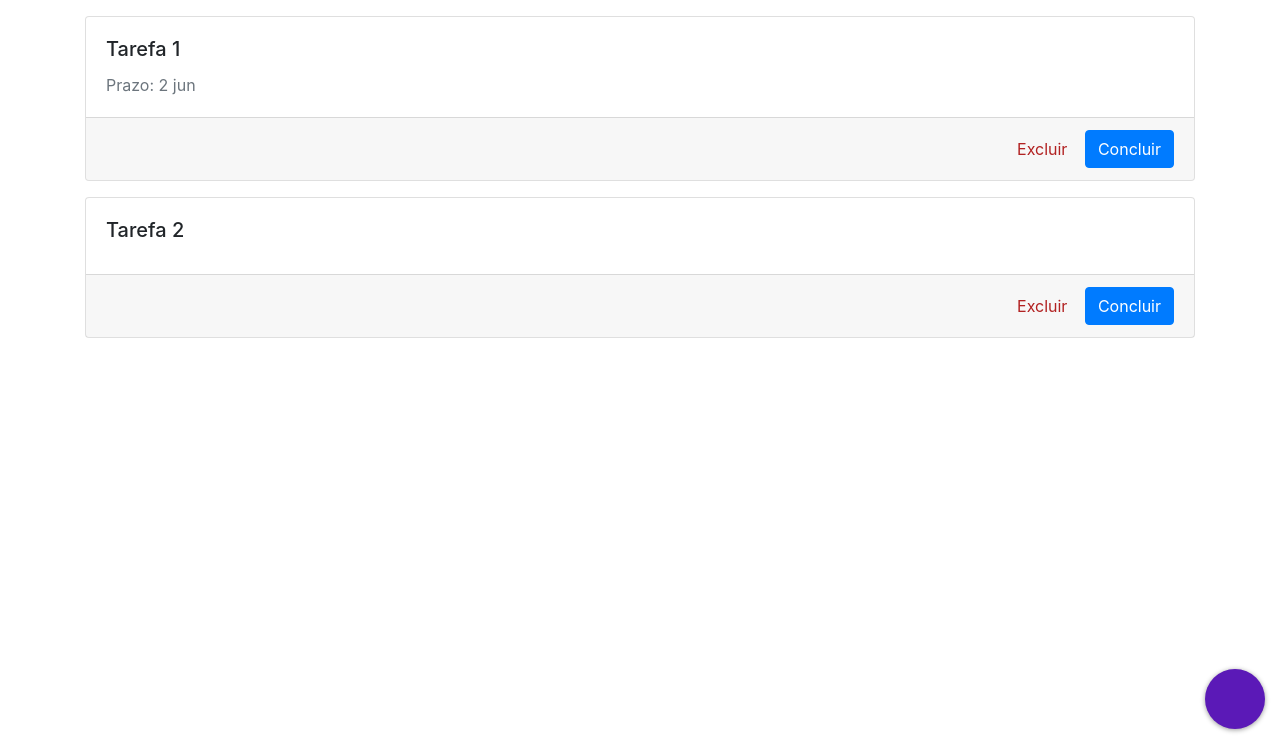
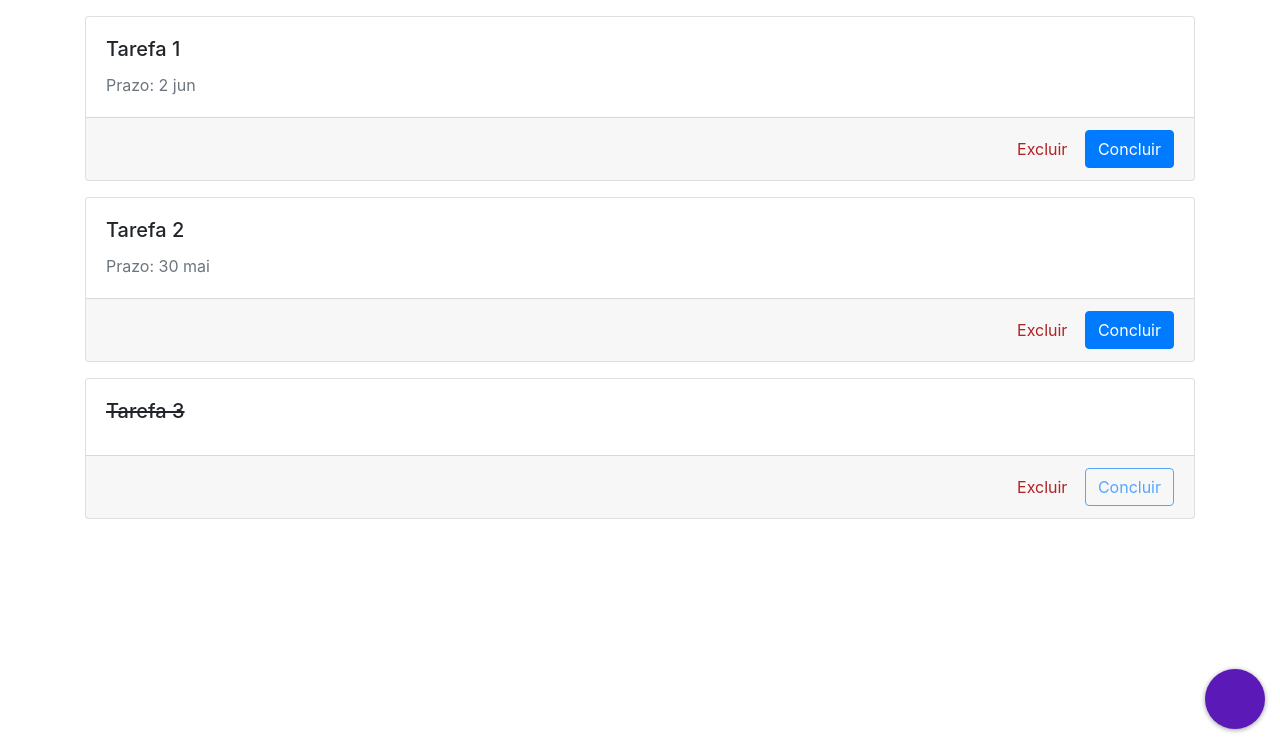
Before and after one commit to paduathiago/tarefasapp, a PHP site: page / in a window 1280 px wide. Shown: the part 56-800 px from the top of the page. Run offline with PHP 8.4, Linux system fonts and the light colour scheme; some libraries are stand-ins or nearby versions.

Commit message:
exemplo de tarefa concluida - estilização

```diff
--- a/index.php
+++ b/index.php
@@ -50,6 +50,33 @@
 		<div class="card mb-3">
 			<div class="card-body">
 				<h5 class="card-title">Tarefa 2</h5>
+				<p class="card-text text-muted">Prazo: 30 mai</p>
+			</div>
+			<div class="card-footer text-right">
+
+				<form action="index.php" method="post">
+
+					<!-- dica: colocar um input hidden aqui -->
+
+					<button type="submit" name="acao" value="excluir" class="btn btn-link btn-excluir">
+						<span class="oi oi-trash" title="trash"></span>
+						Excluir
+					</button>
+					<button type="submit" name="acao" value="concluir" class="btn btn-primary">
+						<span class="oi oi-check" title="trash"></span>
+						Concluir
+					</button>
+
+				</form>
+
+			</div>
+		</div>
+
+		<div class="card mb-3">
+			<div class="card-body">
+				<h5 class="card-title">
+					<del>Tarefa 3</del>
+				</h5>
 				<p class="card-text text-muted"></p>
 			</div>
 			<div class="card-footer text-right">
@@ -62,7 +89,7 @@
 						<span class="oi oi-trash" title="trash"></span>
 						Excluir
 					</button>
-					<button type="submit" name="acao" value="concluir" class="btn btn-primary">
+					<button type="submit" name="acao" value="concluir" class="btn btn-outline-primary" disabled>
 						<span class="oi oi-check" title="trash"></span>
 						Concluir
 					</button>
```
